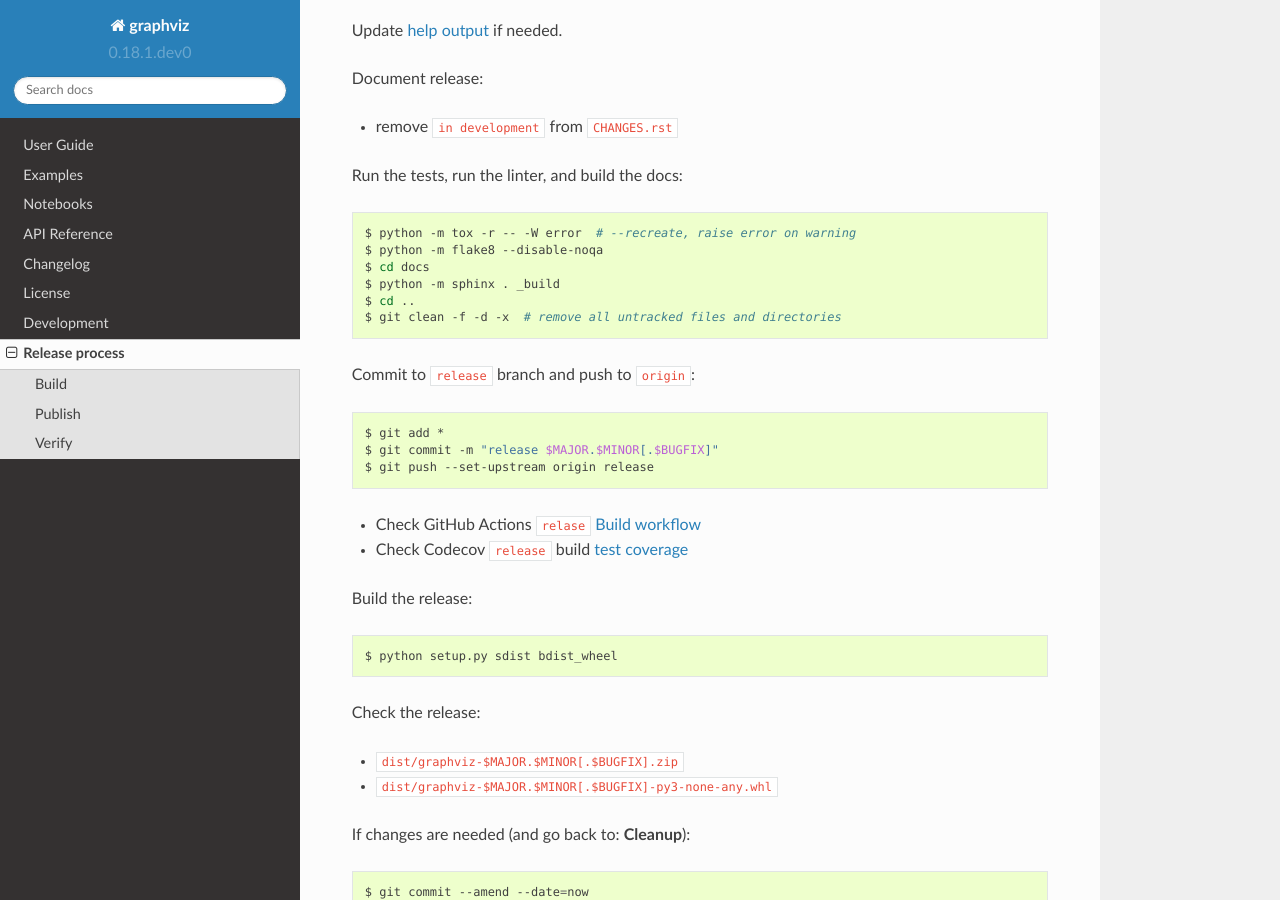
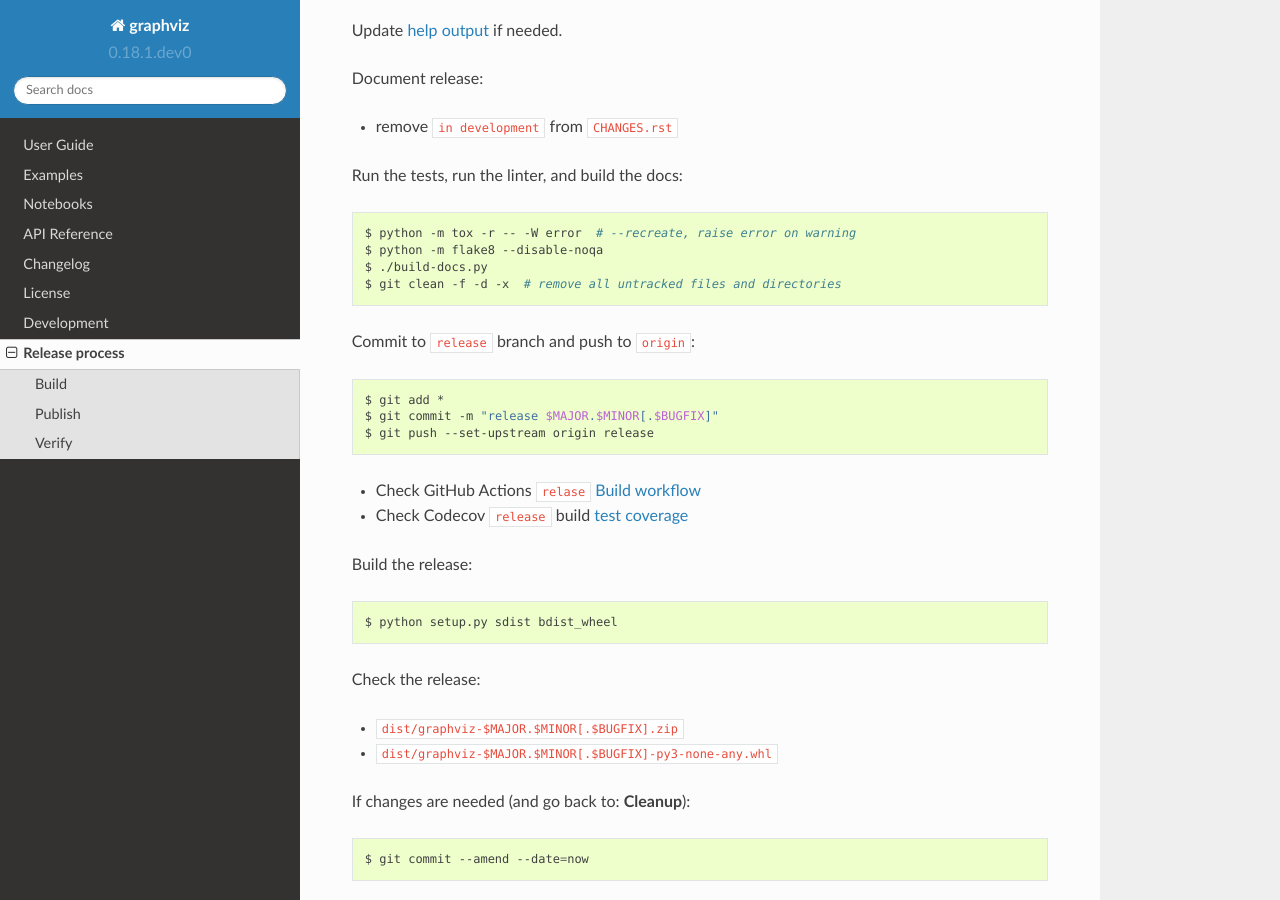
Before and after one commit to xflr6/graphviz, a Sphinx documentation site: the page built from docs/release_process.rst, in a window 1280 px wide and 900 px high, scrolled down 575 px. Built offline with Sphinx 7.4.7 and the Read the Docs theme 2.0.0, drawn with Linux system fonts in a browser that asks for light colours; the version number is read from the project's files by our own code.

Commit message:
use build-docs.py in release process

```diff
--- a/docs/release_process.rst
+++ b/docs/release_process.rst
@@ -35,9 +35,7 @@ Run the tests, run the linter, and build the docs:
 
     $ python -m tox -r -- -W error  # --recreate, raise error on warning
     $ python -m flake8 --disable-noqa
-    $ cd docs
-    $ python -m sphinx . _build
-    $ cd ..
+    $ ./build-docs.py
     $ git clean -f -d -x  # remove all untracked files and directories
 
 Commit to ``release`` branch and push to ``origin``:
```
